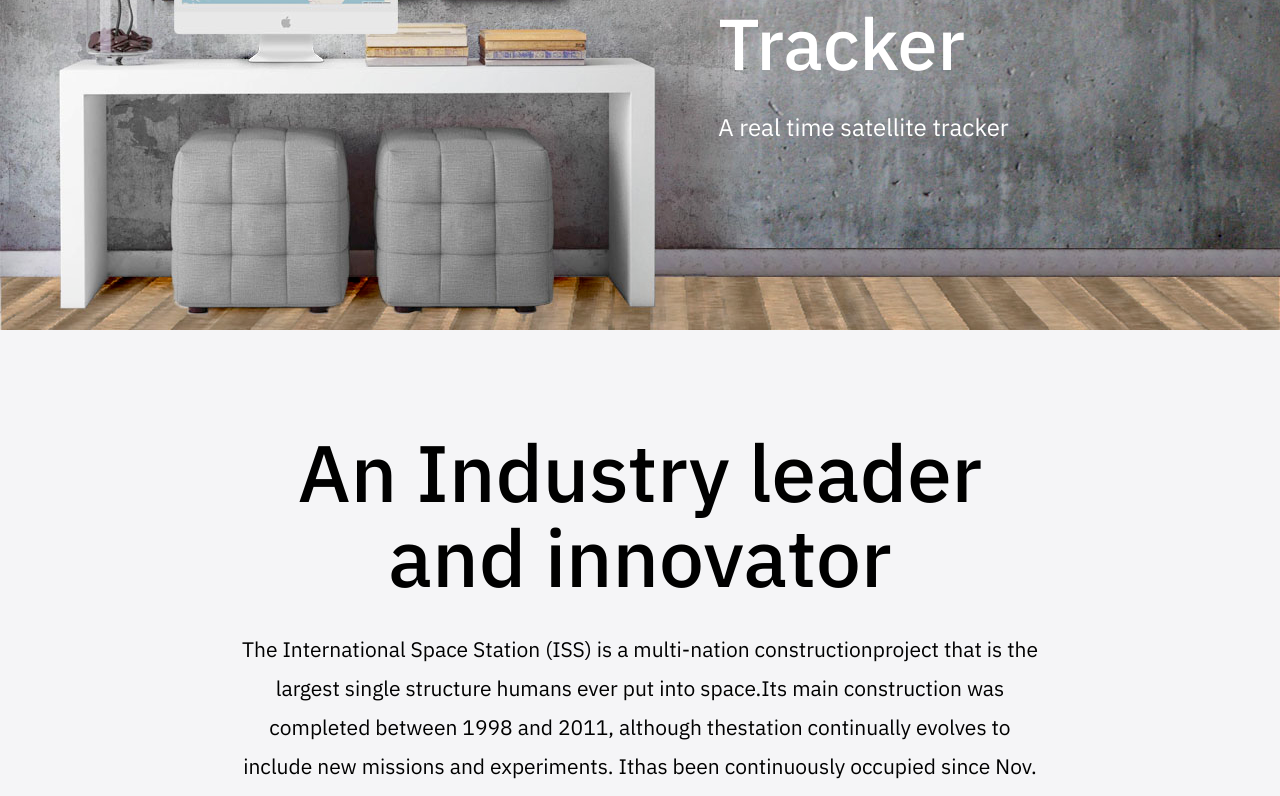
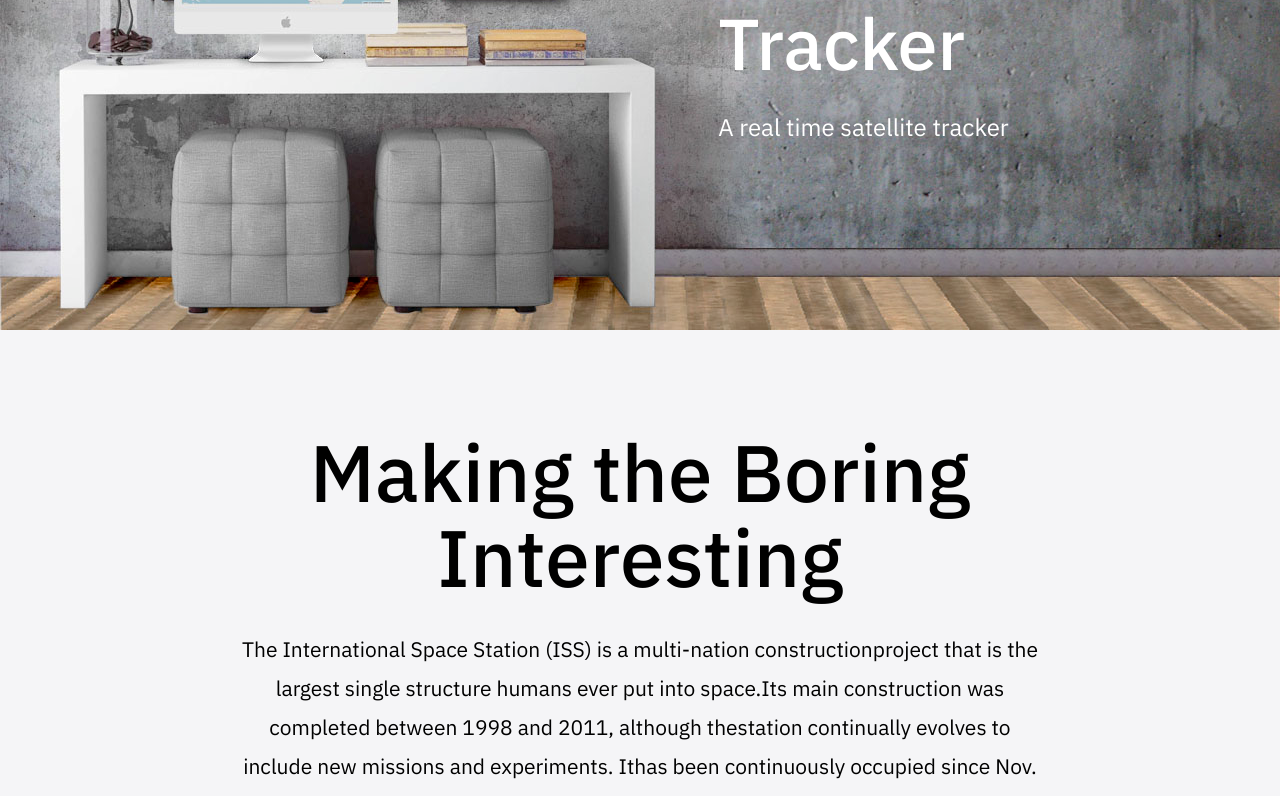
Before and after one commit to tyler-morales/portfolio-vue, a Vue app: page /iss_tracker in a window 1280 px wide. Shown: the part 469-1265 px from the top of the page. Built offline with nearby package versions, Linux system fonts and the light colour scheme; what vue-glide-js would draw is missing.

Commit message:
💄  Convert color to Rgba format

```diff
--- a/src/styles/2-base/typography.scss
+++ b/src/styles/2-base/typography.scss
@@ -110,6 +110,6 @@ a {
 }
 
 .project-type {
-  color: $color-tertiary;
+  color: Rgb($color-tertiary);
   font-size: 14px;
 }
--- a/src/views/Home.vue
+++ b/src/views/Home.vue
@@ -83,7 +83,7 @@ export default {
       ],
       notableProjects: [
         {
-          title: 'Manifest Website',
+          title: 'ISS Tracker',
           image: require('../assets/images/iss_tracker/ISS_thumbnail.jpg'),
           link: 'https://www.manifestledger.com/'
         },
@@ -187,6 +187,10 @@ export default {
     padding: 100px;
     text-align: center;
 
+    h4 {
+      font-weight: 400;
+    }
+
     @include breakpoint(lg) {
       margin: 50px;
       padding: 50px;
--- a/src/views/ISSTracker.vue
+++ b/src/views/ISSTracker.vue
@@ -91,7 +91,7 @@ export default {
         image: require('../assets/images/iss_tracker/banner.jpg')
       },
       intro: {
-        title: 'An Industry leader and innovator',
+        title: 'Making the Boring Interesting',
         description: `The International Space Station (ISS) is a multi-nation constructionproject that is the largest single structure humans ever put into space.Its main construction was completed between 1998 and 2011, although thestation continually evolves to include new missions and experiments. Ithas been continuously occupied since Nov. 2, 2000.`
       },
       snippets: [
```
